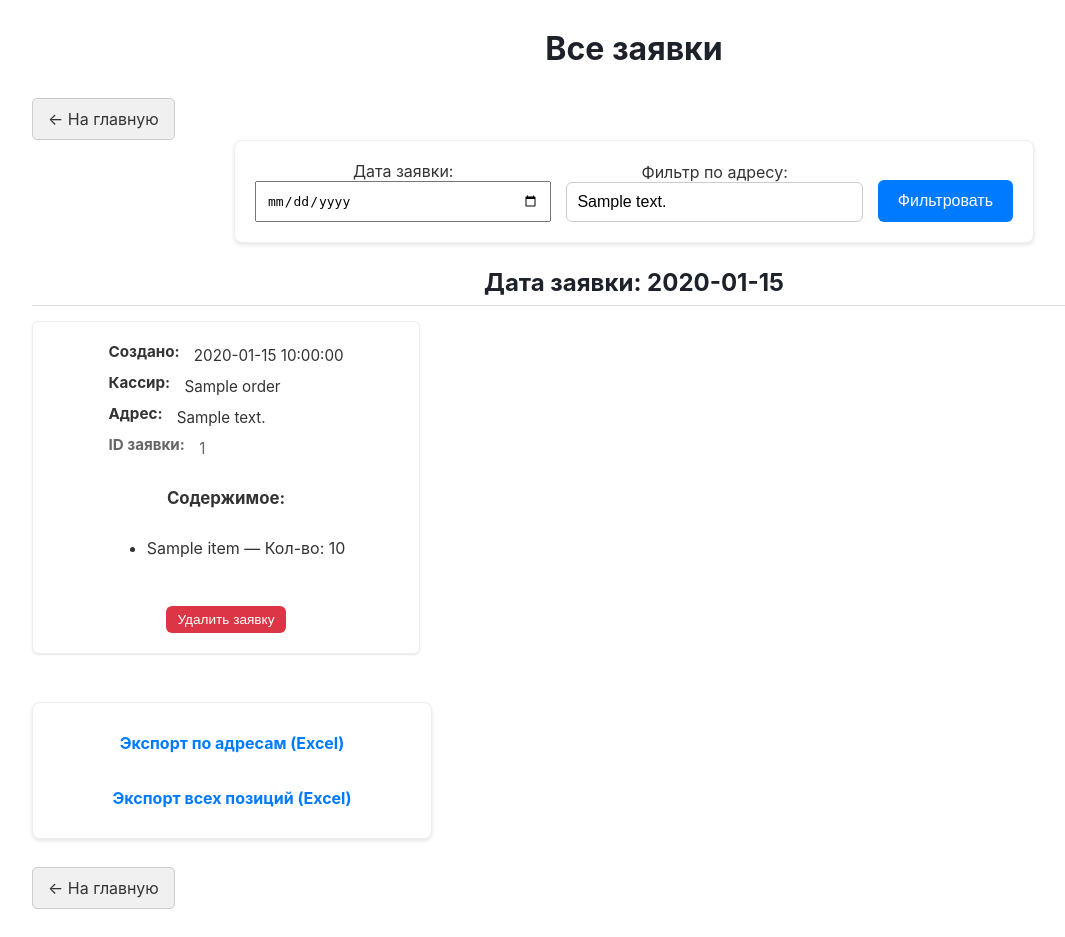
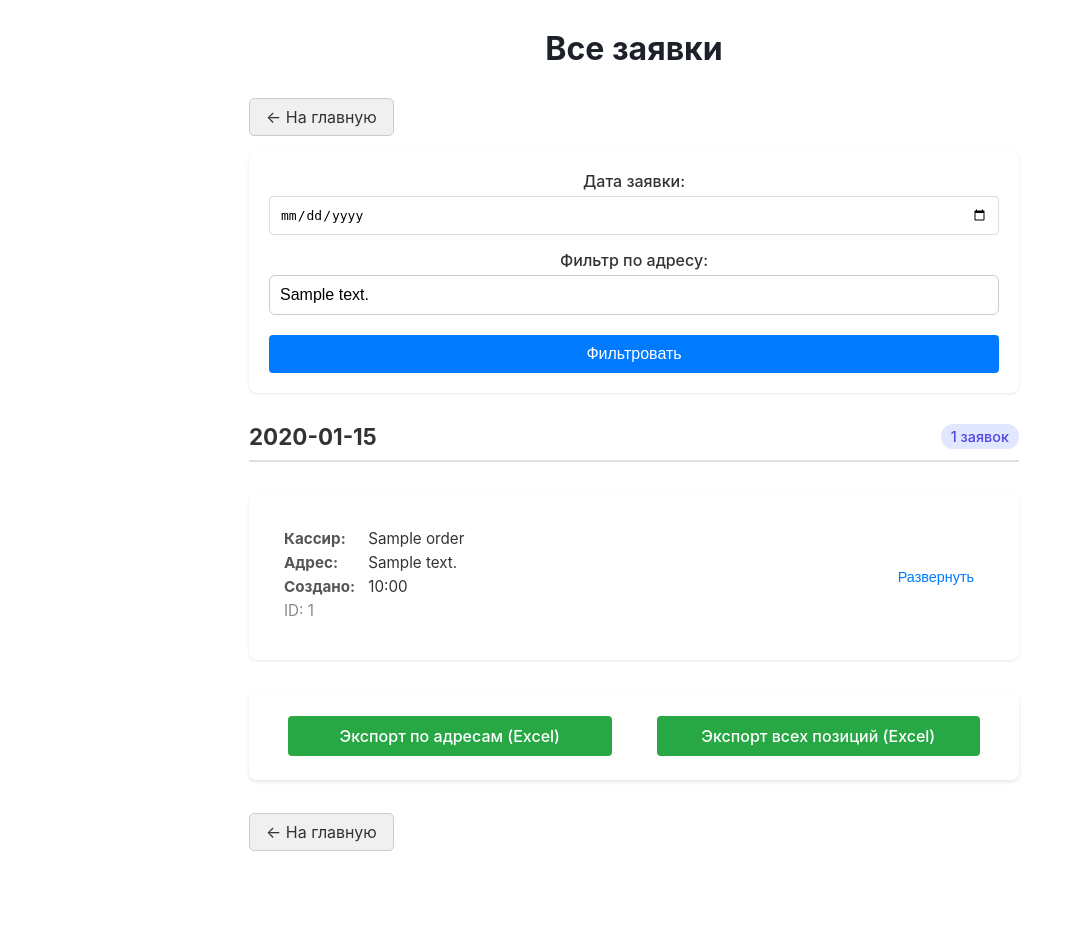
Before and after one commit to slavikyd/vanil_web, a FastAPI app: template app/templates/admin_orders.html in a window 1280 px wide. Shown: the whole page, without its empty margins (6-1071 px from the left). After the commit the page ends 851 px from the top, so only its background shows below. Run offline with FastAPI, Linux system fonts and the light colour scheme; the template is opened without the code that fills it: most values are stand-ins (such as "Sample title", 1, 10 or a date in 2020); parts of the project's set-up code (start-up, migrations or seed data) failed here and were passed over.

Commit message:
cards cahnged to lines in admin/orders

```diff
--- a/app/templates/admin_orders.html
+++ b/app/templates/admin_orders.html
@@ -9,142 +9,200 @@
         body {
             padding: 0.5em;
             background-color: #f0f2f5;
+            font-family: -apple-system, BlinkMacSystemFont, 'Segoe UI', Roboto, Oxygen, Ubuntu, Cantarell, 'Open Sans', 'Helvetica Neue', sans-serif;
         }
         .page-container {
             margin: 20px auto;
             padding: 0 15px;
-            max-width: 1400px; /* Increased max-width for desktop */
+            max-width: 800px;
         }
-        .delete-button {
-            padding: 6px 12px;
-            border: none;
-            border-radius: 6px;
-            background-color: #dc3545;
-            color: white;
-            font-size: 0.85em;
+        .actions {
+            margin: 15px 0;
+        }
+        .actions .button {
+            display: inline-block;
+            padding: 8px 16px;
+            background-color: #f0f0f0;
+            color: #333;
+            border: 1px solid #ccc;
+            border-radius: 5px;
+            text-decoration: none;
+            text-align: center;
             cursor: pointer;
-            margin-top: 10px;
-            align-self: flex-end;
+            font-size: 1rem;
         }
-        .delete-button:hover {
-            background-color: #c82333;
+        .filter-form {
+            background: white;
+            border-radius: 8px;
+            box-shadow: 0 1px 3px rgba(0,0,0,0.1);
+            padding: 20px;
+            margin-bottom: 20px;
+            display: grid;
+            grid-template-columns: 1fr;
+            gap: 15px;
         }
-        .card {
-            padding: 20px; /* Increased padding */
-            margin-bottom: 20px; /* Increased spacing */
+        .filter-form > div {
             display: flex;
             flex-direction: column;
+        }
+        .filter-form label {
+            margin-bottom: 5px;
+            font-weight: 500;
+        }
+        .filter-form input {
+            padding: 10px;
+            border: 1px solid #ddd;
+            border-radius: 4px;
+            font-size: 1em;
+        }
+        .filter-form button {
+            padding: 10px 15px;
+            background-color: #007bff;
+            color: white;
+            border: none;
+            border-radius: 4px;
+            cursor: pointer;
+            font-size: 1em;
+            margin-top: 5px;
+        }
+        .date-header {
+            display: flex;
             justify-content: space-between;
-            min-height: 0;
-            height: 100%; /* Ensure cards fill grid space */
-            box-sizing: border-box;
+            align-items: center;
+            margin: 30px 0 15px;
+            padding-bottom: 10px;
+            border-bottom: 2px solid #e0e0e0;
         }
-        .card .meta div {
-            margin-bottom: 8px; /* Increased spacing */
+        .date-header h2 {
+            margin: 0;
+            font-size: 1.4em;
+            color: #333;
+        }
+        .order-count {
+            background: #e0e7ff;
+            color: #4f46e5;
+            padding: 4px 10px;
+            border-radius: 12px;
+            font-size: 0.9em;
+            font-weight: 500;
+        }
+        .order-card {
+            background: white;
+            border-radius: 8px;
+            box-shadow: 0 1px 3px rgba(0,0,0,0.1);
+            margin-bottom: 12px;
+            overflow: hidden;
+            transition: box-shadow 0.2s;
+        }
+        .order-card:hover {
+            box-shadow: 0 3px 6px rgba(0,0,0,0.1);
+        }
+        .order-summary {
+            padding: 15px;
+            display: flex;
+            justify-content: space-between;
+            align-items: center;
+            cursor: pointer;
+        }
+        .order-info {
+            flex: 1;
+        }
+        .order-info div {
+            margin-bottom: 5px;
             font-size: 0.95em;
         }
-        .card .meta strong {
+        .order-info strong {
+            color: #555;
+            min-width: 80px;
             display: inline-block;
-            min-width: 100px; /* More space for labels */
         }
-        .card h4 {
-            margin-top: 15px;
-            margin-bottom: 8px;
-            font-size: 1.05em;
-        }
-        .card .items-list {
-            padding-left: 15px;
-            margin-top: 8px;
-            padding-top: 5px;
-        }
-        .card .items-list li {
-            font-size: 0.95em;
-            padding-left: 1em;
-            margin-bottom: 5px; /* Increased spacing */
-            line-height: 1.4;
-        }
-        .card-actions {
-            display: flex;
-            justify-content: flex-end;
-            margin-top: 15px;
-        }
-        .filter-form button, .export-links .button {
-            padding: 10px 20px; /* Larger buttons */
-            font-size: 1em;
-        }
-        .filter-form input[type="date"], .filter-form input[type="text"] {
-            padding: 10px; /* Larger inputs */
-            font-size: 1em;
-            width: 100%;
-            box-sizing: border-box;
-        }
-
-        /* Collapsible list styles */
-        .collapsible-items-list.collapsed li:nth-child(n+4) {
-            display: none;
-        }
-        .toggle-items-button {
+        .order-toggle {
             background: none;
             border: none;
             color: #007bff;
             cursor: pointer;
-            padding: 5px 0;
             font-size: 0.9em;
-            margin-top: 8px;
-            text-align: left;
+            padding: 5px 10px;
+            margin-left: 10px;
         }
-
-        /* Grid improvements */
-        .grid {
-            display: grid;
-            grid-template-columns: repeat(auto-fill, minmax(300px, 1fr));
-            gap: 20px; /* Increased gap between cards */
+        .order-details {
+            padding: 0 15px 15px;
+            border-top: 1px solid #eee;
+            display: none;
         }
-
-        /* Date header styling */
-        h2 {
-            margin-top: 25px;
-            margin-bottom: 15px;
-            padding-bottom: 8px;
-            border-bottom: 1px solid #e0e0e0;
+        .order-card.expanded .order-details {
+            display: block;
         }
-
-        /* Form layout adjustments */
-        .filter-form {
-            display: grid;
-            grid-template-columns: 1fr;
-            gap: 15px;
+        .order-items {
+            margin: 15px 0;
+            padding: 0;
         }
-
-        /* Responsive adjustments */
-        @media (min-width: 768px) {
-            .page-container {
-                padding: 0 30px;
+        .order-items li {
+            padding: 8px 0;
+            border-bottom: 1px dashed #eee;
+            display: flex;
+            justify-content: space-between;
         }
-            .filter-form {
-                grid-template-columns: 1fr 1fr auto;
-                align-items: end;
+        .order-items li:last-child {
+            border-bottom: none;
         }
-            .filter-form button {
-                height: 42px; /* Match input height */
+        .item-name {
+            flex: 1;
         }
+        .item-quantity {
+            font-weight: 600;
+            color: #333;
         }
-
-        /* Export links container */
+        .debug-info {
+            font-size: 0.8em;
+            color: #888;
+            margin-top: 5px;
+        }
+        .delete-button {
+            padding: 6px 12px;
+            background-color: #dc3545;
+            color: white;
+            border: none;
+            border-radius: 4px;
+            cursor: pointer;
+            font-size: 0.9em;
+            display: block;
+            margin-top: 15px;
+            margin-left: auto;
+        }
         .export-links {
             display: flex;
             flex-wrap: wrap;
             gap: 15px;
             justify-content: center;
-            margin-top: 20px;
-            margin-bottom: 20px;
+            margin: 25px 0;
         }
-
-        /* Debug info styling */
-        .debug-info {
-            font-size: 0.8em;
-            color: #666;
-            margin-top: 5px;
+        .export-links a {
+            padding: 10px 20px;
+            background-color: #28a745;
+            color: white;
+            border-radius: 4px;
+            text-decoration: none;
+            font-weight: 500;
+            text-align: center;
+            flex: 1;
+            min-width: 200px;
+        }
+        @media (max-width: 600px) {
+            .export-links {
+                flex-direction: column;
+            }
+            .export-links a {
+                min-width: 100%;
+            }
+            .order-summary {
+                flex-direction: column;
+                align-items: flex-start;
+            }
+            .order-toggle {
+                align-self: flex-end;
+                margin-top: 10px;
+            }
         }
     </style>
 </head>
@@ -156,52 +214,54 @@
         </div>
 
         <!-- Filter Form -->
-        <form method="get" action="/admin/orders" class="filter-form card">
+        <form method="get" action="/admin/orders" class="filter-form">
             <div>
                 <label for="order-date">Дата заявки:</label>
-                <input type="date" id="order-date" name="order_for_date" value="{{ order_for or '' }}" class="p-2 border border-gray-300 rounded-md">
+                <input type="date" id="order-date" name="order_for_date" value="{{ order_for or '' }}">
             </div>
             <div>
                 <label for="address-filter">Фильтр по адресу:</label>
-                <input type="text" id="address-filter" name="address" placeholder="Введите адрес" value="{{ address or '' }}" class="p-2 border border-gray-300 rounded-md">
+                <input type="text" id="address-filter" name="address" placeholder="Введите адрес" value="{{ address or '' }}">
             </div>
-            <button type="submit" class="p-2 px-4 bg-blue-500 text-white rounded-md hover:bg-blue-600">Фильтровать</button>
+            <button type="submit">Фильтровать</button>
         </form>
 
         <!-- Orders -->
         {% for order_for, orders in grouped_orders.items() %}
-            <h2>Дата заявки: {{ order_for.strftime('%Y-%m-%d') }}</h2>
+            <div class="date-header">
+                <h2>{{ order_for.strftime('%d.%m.%Y') }}</h2>
+                <span class="order-count">{{ orders|length }} заявок</span>
+            </div>
 
-            <div class="grid">
+            <div class="orders-container">
                 {% for order_id_key, order in orders.items() %}
-                    <div class="card">
-                        <div class="meta">
-                            <div><strong>Создано:</strong> {{ order.created.strftime('%Y-%m-%d %H:%M:%S') }}</div>
+                    <div class="order-card">
+                        <div class="order-summary" onclick="toggleOrderDetails('{{ order.id }}')">
+                            <div class="order-info">
                                 <div><strong>Кассир:</strong> {{ order.cashier_name }}</div>
                                 <div><strong>Адрес:</strong> {{ order.address }}</div>
-                            <div class="debug-info"><strong>ID заявки:</strong> {{ order.id }}</div>
+                                <div><strong>Создано:</strong> {{ order.created.strftime('%H:%M') }}</div>
+                                <div class="debug-info">ID: {{ order.id }}</div>
+                            </div>
+                            <button class="order-toggle">Развернуть</button>
                         </div>
 
-                        <h4>Содержимое:</h4>
+                        <div class="order-details" id="details-{{ order.id }}">
+                            <h4>Содержимое заявки:</h4>
                             {% if order['items'] %}
-                            <ul class="collapsible-items-list {% if order['items'] | length > 3 %}collapsed{% endif %}">
+                                <ul class="order-items">
                                     {% for item in order['items'] %}
-                                    <li>{{ item.name }} — Кол-во: {{ item.quantity }}</li>
+                                        <li>
+                                            <span class="item-name">{{ item.name }}</span>
+                                            <span class="item-quantity">{{ item.quantity }} шт.</span>
+                                        </li>
                                     {% endfor %}
                                 </ul>
-
-                            {% if order['items'] | length > 3 %}
-                                <button class="toggle-items-button"
-                                        data-target="{{ order.id | replace('-', '') }}">
-                                    Показать больше
-                                </button>
-                            {% endif %}
                             {% endif %}
 
-                        <!-- Delete Form -->
                             <div class="card-actions">
                                 {% if order.id %}
-                                <form id="deleteForm-{{ order.id | replace('-', '') }}" method="post" action="/admin/orders/delete"
+                                    <form method="post" action="/admin/orders/delete"
                                           onsubmit="return confirm('Вы уверены, что хотите удалить эту заявку?');">
                                         <input type="hidden" name="order_id" value="{{ order.id }}">
                                         <button type="submit" class="delete-button">Удалить заявку</button>
@@ -211,13 +271,22 @@
                                 {% endif %}
                             </div>
                         </div>
+                    </div>
                 {% endfor %}
             </div>
 
             <!-- Export links -->
-            <div class="export-links card">
-                <a href="/admin/export/by_address?order_for={{ order_for }}" class="button">Экспорт по адресам (Excel)</a>
-                <a href="/admin/export/all_items?order_for={{ order_for }}" class="button">Экспорт всех позиций (Excel)</a>
+            <div class="export-links">
+                <a href="/admin/export/by_address?order_for={{ order_for }}">Экспорт по адресам (Excel)</a>
+                <a href="/admin/export/all_items?order_for={{ order_for }}">Экспорт всех позиций (Excel)</a>
+            </div>
+        {% else %}
+            <div class="order-card">
+                <div class="order-summary">
+                    <div class="order-info">
+                        <div>Нет заявок для отображения</div>
+                    </div>
+                </div>
             </div>
         {% endfor %}
 
@@ -228,24 +297,44 @@
     </div>
 
     <script>
-        // Collapsible list functionality
+        // Toggle order details
+        function toggleOrderDetails(orderId) {
+            const card = document.querySelector(`#details-${orderId}`).closest('.order-card');
+            const details = document.getElementById(`details-${orderId}`);
+            const toggleBtn = card.querySelector('.order-toggle');
+
+            if (details.style.display === 'block') {
+                details.style.display = 'none';
+                card.classList.remove('expanded');
+                toggleBtn.textContent = 'Развернуть';
+            } else {
+                details.style.display = 'block';
+                card.classList.add('expanded');
+                toggleBtn.textContent = 'Свернуть';
+            }
+        }
+
+        // Auto-expand if URL hash matches
         document.addEventListener('DOMContentLoaded', () => {
-            document.querySelectorAll('.toggle-items-button').forEach(button => {
-                button.addEventListener('click', () => {
-                    // Get the list element (previous sibling of the button)
-                    const list = button.previousElementSibling;
+            if (window.location.hash) {
+                const orderId = window.location.hash.substring(1);
+                const details = document.getElementById(`details-${orderId}`);
+                if (details) {
+                    details.style.display = 'block';
+                    details.closest('.order-card').classList.add('expanded');
+                    details.closest('.order-card').querySelector('.order-toggle').textContent = 'Свернуть';
+                    details.scrollIntoView({ behavior: 'smooth' });
+                }
+            }
 
-                    if (list.classList.contains('collapsed')) {
-                        list.classList.remove('collapsed');
-                        button.textContent = 'Показать меньше';
-                    } else {
-                        list.classList.add('collapsed');
-                        button.textContent = 'Показать больше';
-                    }
+            // Add event listeners to all toggle buttons
+            document.querySelectorAll('.order-toggle').forEach(btn => {
+                btn.addEventListener('click', function(e) {
+                    e.stopPropagation();
+                    const orderId = this.closest('.order-card').querySelector('.order-details').id.split('-')[1];
+                    toggleOrderDetails(orderId);
                 });
             });
-
-            console.log("Admin orders page initialized");
         });
     </script>
 </body>
```
Lines whose indentation alone changed are shown as unchanged.
